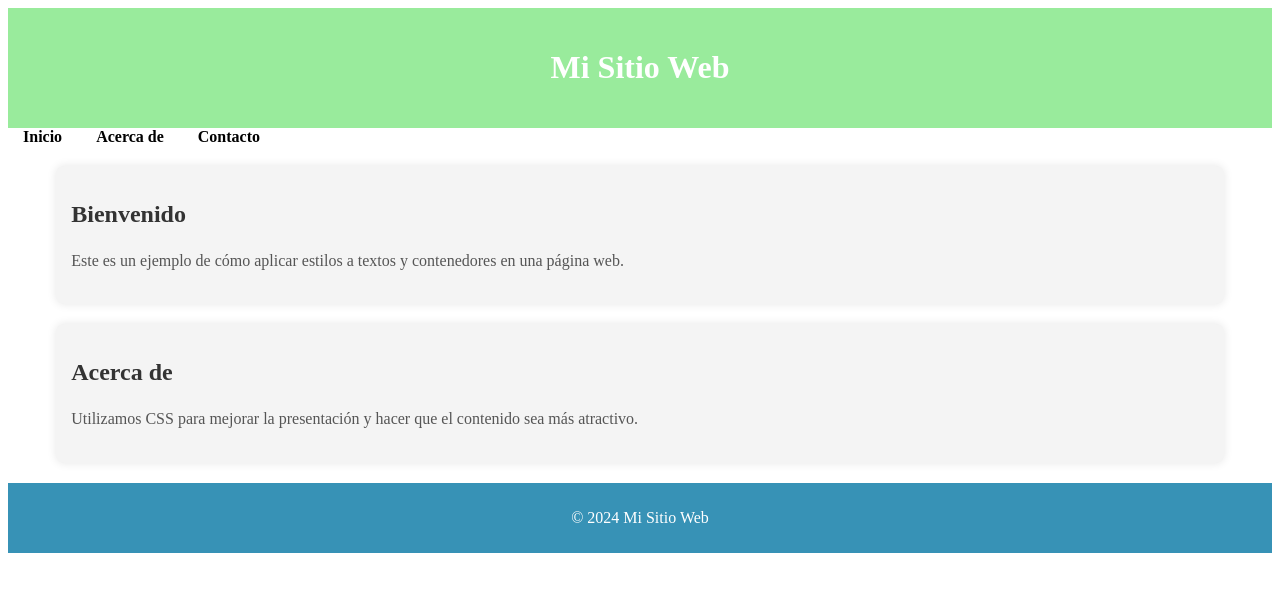
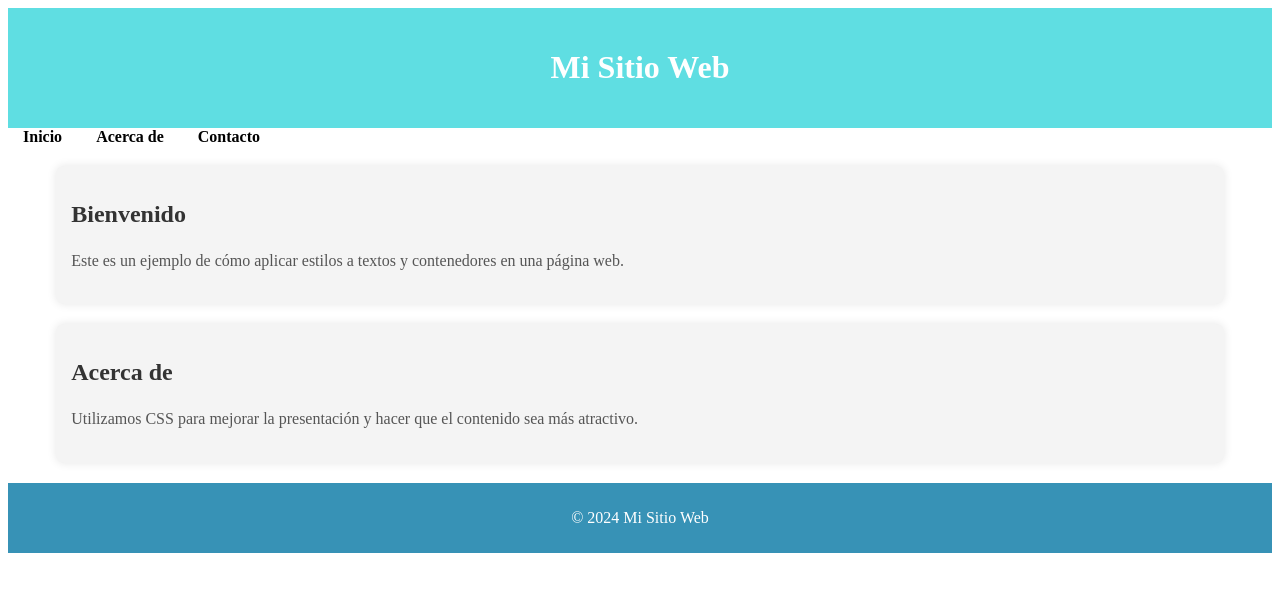
Before and after one commit to liseth2345/laboratorio9, a plain HTML site: page lab9.html in a window 1280 px wide. Drawn offline with Linux system fonts and the light colour scheme.

Commit message:
modificando estilos

```diff
--- a/style.css
+++ b/style.css
@@ -1,6 +1,6 @@
  /* Estilos para el encabezado */
  header {
-    background-color: #99eb9c;
+    background-color: #5fdee2;
     padding: 20px;
     text-align: center;
     color: white;
```
